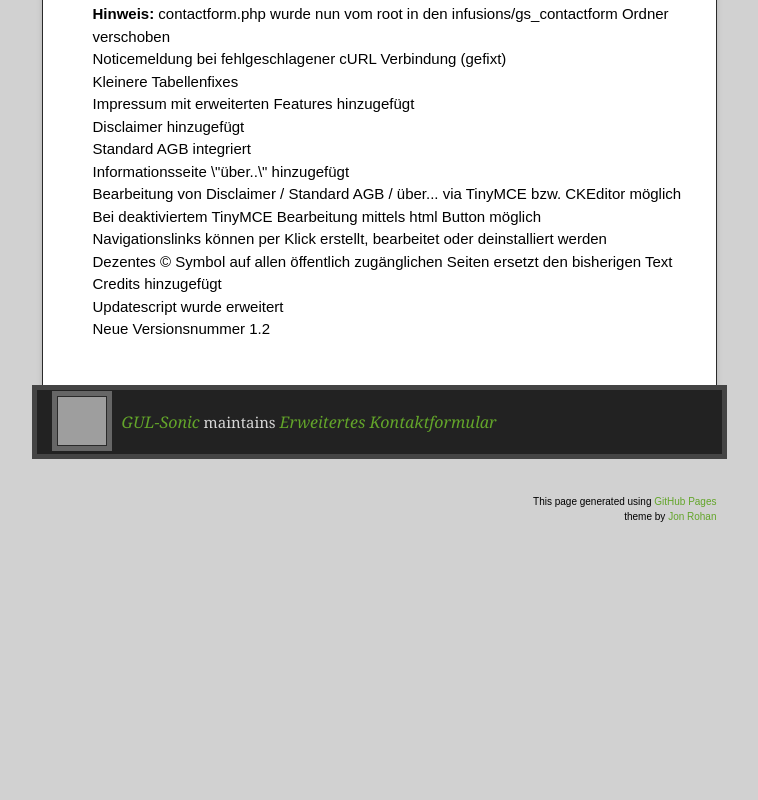
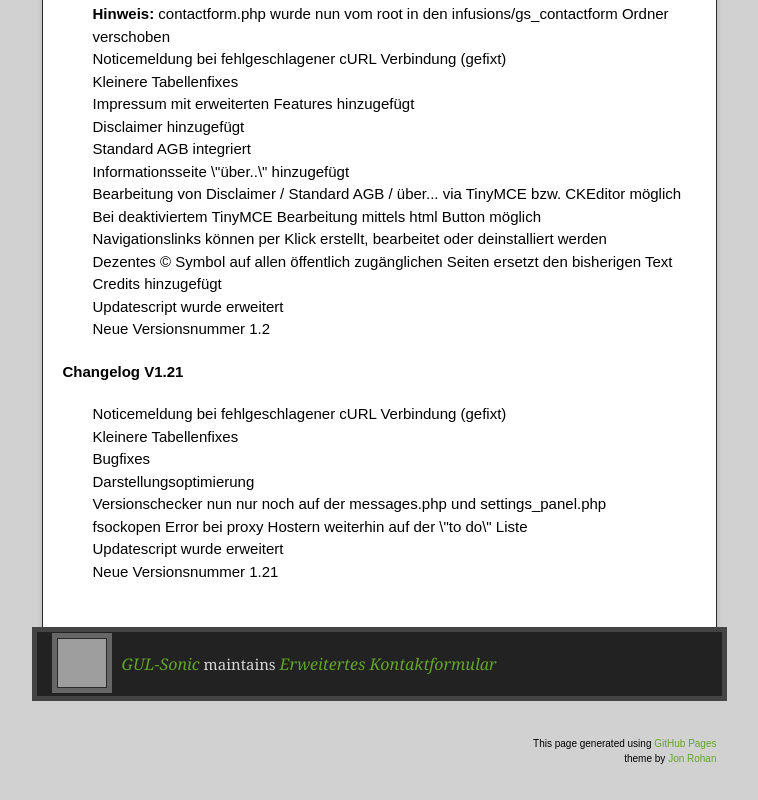
Before and after one commit to GUL-Sonic/gs_contactform, a plain HTML site: page index.html in a window 1280 px wide. Shown: the part 3051-3851 px from the top of the page, without its empty margins (261-1019 px from the left). Before the commit the page ends 3665 px from the top, so only its background shows below. Drawn offline with nearby package versions, Linux system fonts and the light colour scheme; grey boxes are pictures that could not be loaded.

Commit message:
Create gh-pages branch via GitHub

```diff
--- a/index.html
+++ b/index.html
@@ -6,8 +6,8 @@
   <meta charset="utf-8">
   <meta http-equiv="X-UA-Compatible" content="IE=edge,chrome=1">
 
-  <link rel="stylesheet" href="stylesheets/stylesheet.css" media="screen"/>
-  <link rel="stylesheet" href="stylesheets/pygment_trac.css"/>
+  <link rel="stylesheet" href="stylesheets/stylesheet.css" media="screen">
+  <link rel="stylesheet" href="stylesheets/pygment_trac.css">
   <script type="text/javascript" src="https://ajax.googleapis.com/ajax/libs/jquery/1.7.1/jquery.min.js"></script>
   <script type="text/javascript" src="javascripts/script.js"></script>
 
@@ -133,18 +133,27 @@ und unterliegt als kostenloses php-fusion Add-on den <a href="http://www.gnu.de/
     Dezentes <g-emoji alias="copyright" fallback-src="https://assets-cdn.github.com/images/icons/emoji/unicode/00a9.png">©</g-emoji> Symbol auf allen öffentlich zugänglichen Seiten ersetzt den bisherigen Text<br>
     Credits hinzugefügt<br>
     Updatescript wurde erweitert<br>
-    Neue Versionsnummer 1.2</ul>
+    Neue Versionsnummer 1.2</ul><p><strong>Changelog V1.21</strong>
+
+    </p><ul>Noticemeldung bei fehlgeschlagener cURL Verbindung (gefixt)<br>
+    Kleinere Tabellenfixes<br>
+    Bugfixes<br>
+    Darstellungsoptimierung<br>
+    Versionschecker nun nur noch auf der messages.php und settings_panel.php<br>
+    fsockopen Error bei proxy Hostern weiterhin auf der \"to do\" Liste<br>
+    Updatescript wurde erweitert<br>
+    Neue Versionsnummer 1.21</ul>
         </article>
       </div>
     </div>
     <footer>
       <div class="owner">
-      <p><a href="https://github.com/GUL-Sonic" class="avatar"><img src="https://avatars2.githubusercontent.com/u/5411365?s=60" width="48" height="48"/></a> <a href="https://github.com/GUL-Sonic">GUL-Sonic</a> maintains <a href="https://github.com/GUL-Sonic/gs_contactform">Erweitertes Kontaktformular</a></p>
+      <p><a href="https://github.com/GUL-Sonic" class="avatar"><img src="https://avatars3.githubusercontent.com/u/5411365?v=1&amp;s=60" width="48" height="48"></a> <a href="https://github.com/GUL-Sonic">GUL-Sonic</a> maintains <a href="https://github.com/GUL-Sonic/gs_contactform">Erweitertes Kontaktformular</a></p>
 
 
       </div>
       <div class="creds">
-        <small>This page generated using <a href="http://pages.github.com/">GitHub Pages</a><br/>theme by <a href="https://twitter.com/jonrohan/">Jon Rohan</a></small>
+        <small>This page generated using <a href="http://pages.github.com/">GitHub Pages</a><br>theme by <a href="https://twitter.com/jonrohan/">Jon Rohan</a></small>
       </div>
     </footer>
   </div>
```
Also changed, not shown: params.json (+1 -1 lines).
